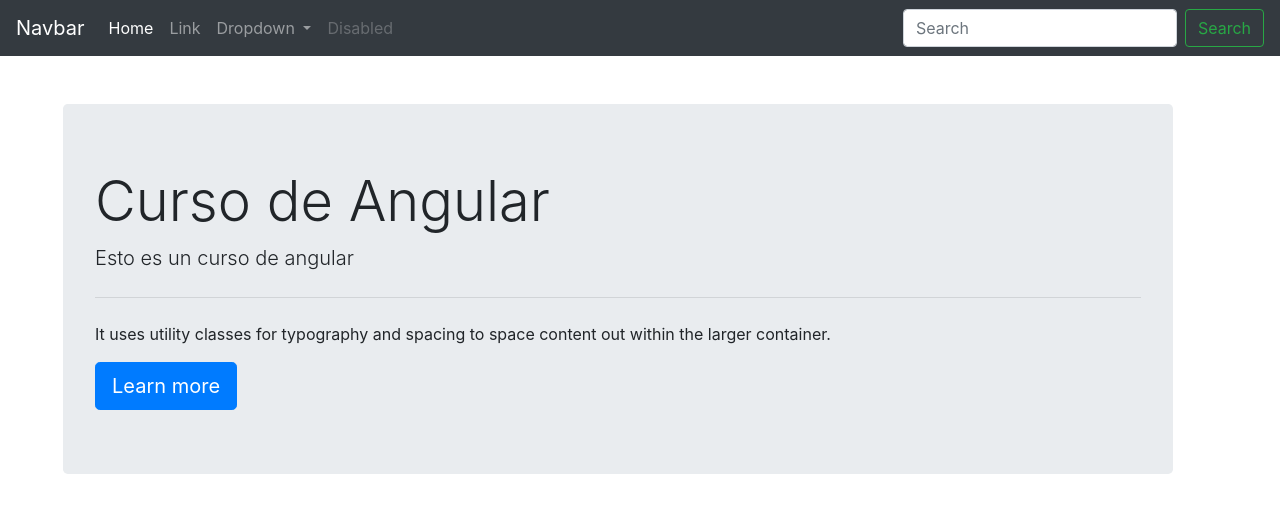
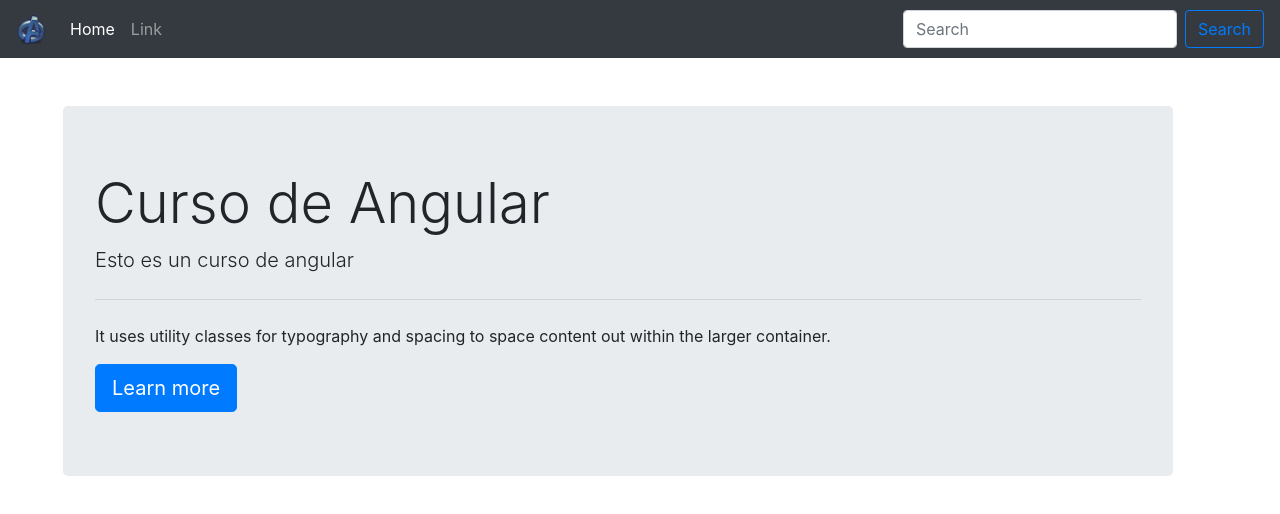
Before and after one commit to Jeor11/Angular, an Angular app: page / in a window 1280 px wide. Shown: the top 514 px of the page. Built offline with nearby package versions, Linux system fonts and the light colour scheme.

Commit message:
Navbar  y componentes

```diff
--- a/src/app/app.module.ts
+++ b/src/app/app.module.ts
@@ -4,12 +4,16 @@
 import { AppComponent } from './app.component';
 import { NavbarComponent } from './components/shared/navbar/navbar.component';
 import { HomeComponent } from './components/home/home.component';
+import { AboutComponent } from './components/about/about.component';
+import { HeroesComponent } from './components/heroes/heroes.component';
 
 @NgModule({
   declarations: [
     AppComponent,
     NavbarComponent,
-    HomeComponent
+    HomeComponent,
+    AboutComponent,
+    HeroesComponent
   ],
   imports: [
     BrowserModule
--- /dev/null
+++ b/src/app/components/about/about.component.html
@@ -0,0 +1 @@
+<p>about works!</p>
--- /dev/null
+++ b/src/app/components/about/about.component.ts
@@ -0,0 +1,14 @@
+import { Component, OnInit } from '@angular/core';
+
+@Component({
+  selector: 'app-about',
+  templateUrl: './about.component.html',
+})
+export class AboutComponent implements OnInit {
+
+  constructor() { }
+
+  ngOnInit(): void {
+  }
+
+}
--- /dev/null
+++ b/src/app/components/heroes/heroes.component.html
@@ -0,0 +1 @@
+<p>heroes works!</p>
--- /dev/null
+++ b/src/app/components/heroes/heroes.component.ts
@@ -0,0 +1,16 @@
+import { Component, OnInit } from '@angular/core';
+
+@Component({
+  selector: 'app-heroes',
+  templateUrl: './heroes.component.html',
+  styles: [
+  ]
+})
+export class HeroesComponent implements OnInit {
+
+  constructor() { }
+
+  ngOnInit(): void {
+  }
+
+}
--- a/src/app/components/shared/navbar/navbar.component.html
+++ b/src/app/components/shared/navbar/navbar.component.html
@@ -1,5 +1,7 @@
 <nav class="navbar navbar-expand-lg navbar-dark bg-dark">
-    <a class="navbar-brand" href="#">Navbar</a>
+    <a class="navbar-brand" href="#">
+        <img src="/assets/img/A-64.png" width="30" height="30" alt="">
+    </a>
     <button class="navbar-toggler" type="button" data-toggle="collapse" data-target="#navbarSupportedContent" aria-controls="navbarSupportedContent" aria-expanded="false" aria-label="Toggle navigation">
       <span class="navbar-toggler-icon"></span>
     </button>
@@ -12,24 +14,10 @@
             <li class="nav-item">
                 <a class="nav-link" href="#">Link</a>
             </li>
-            <li class="nav-item dropdown">
-                <a class="nav-link dropdown-toggle" href="#" id="navbarDropdown" role="button" data-toggle="dropdown" aria-haspopup="true" aria-expanded="false">
-            Dropdown
-          </a>
-                <div class="dropdown-menu" aria-labelledby="navbarDropdown">
-                    <a class="dropdown-item" href="#">Action</a>
-                    <a class="dropdown-item" href="#">Another action</a>
-                    <div class="dropdown-divider"></div>
-                    <a class="dropdown-item" href="#">Something else here</a>
-                </div>
-            </li>
-            <li class="nav-item">
-                <a class="nav-link disabled" href="#" tabindex="-1" aria-disabled="true">Disabled</a>
-            </li>
         </ul>
         <form class="form-inline my-2 my-lg-0">
             <input class="form-control mr-sm-2" type="search" placeholder="Search" aria-label="Search">
-            <button class="btn btn-outline-success my-2 my-sm-0" type="submit">Search</button>
+            <button class="btn btn-outline-primary my-2 my-sm-0" type="submit">Search</button>
         </form>
     </div>
 </nav>
```
